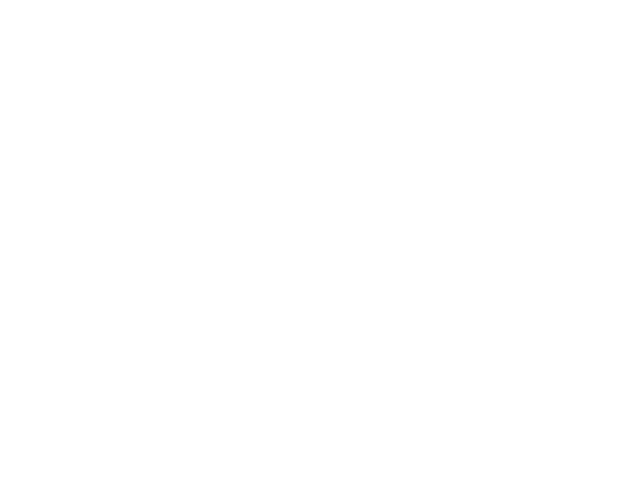
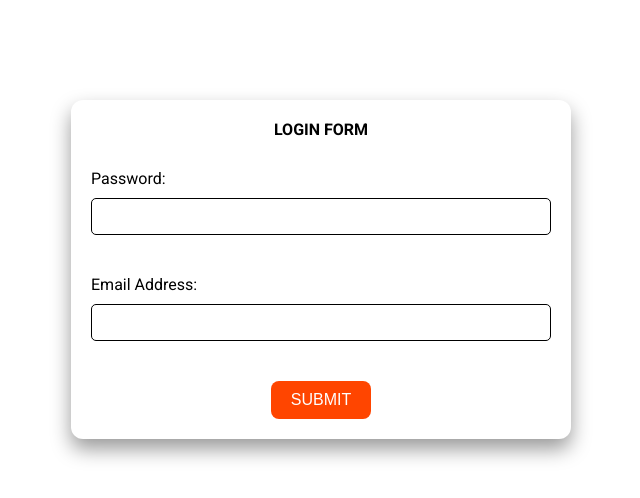
Before and after one commit to MwauStephen/DashBoard, a React (Create React App) app: page /login in a window 1280 px wide. Shown: the top 498 px of the page, without its empty margins (319-959 px from the left). Built offline with nearby package versions, Linux system fonts and the light colour scheme.

Commit message:
finished protecting  the links from being accessed before login

```diff
--- a/src/App.js
+++ b/src/App.js
@@ -27,14 +27,7 @@ function App() {
                 </RequireAuth>
               }
             />
-            <Route
-              path="login"
-              element={
-                <RequireAuth>
-                  <Login />
-                </RequireAuth>
-              }
-            />
+            <Route path="login" element={<Login />} />
 
             <Route path="list">
               <Route
@@ -83,7 +76,7 @@ function App() {
                 path="new"
                 element={
                   <RequireAuth>
-                    <NewPage inputs={ProductInputs} title="Add new product" />{" "}
+                    <NewPage inputs={ProductInputs} title="Add new product" />
                   </RequireAuth>
                 }
               />
```
